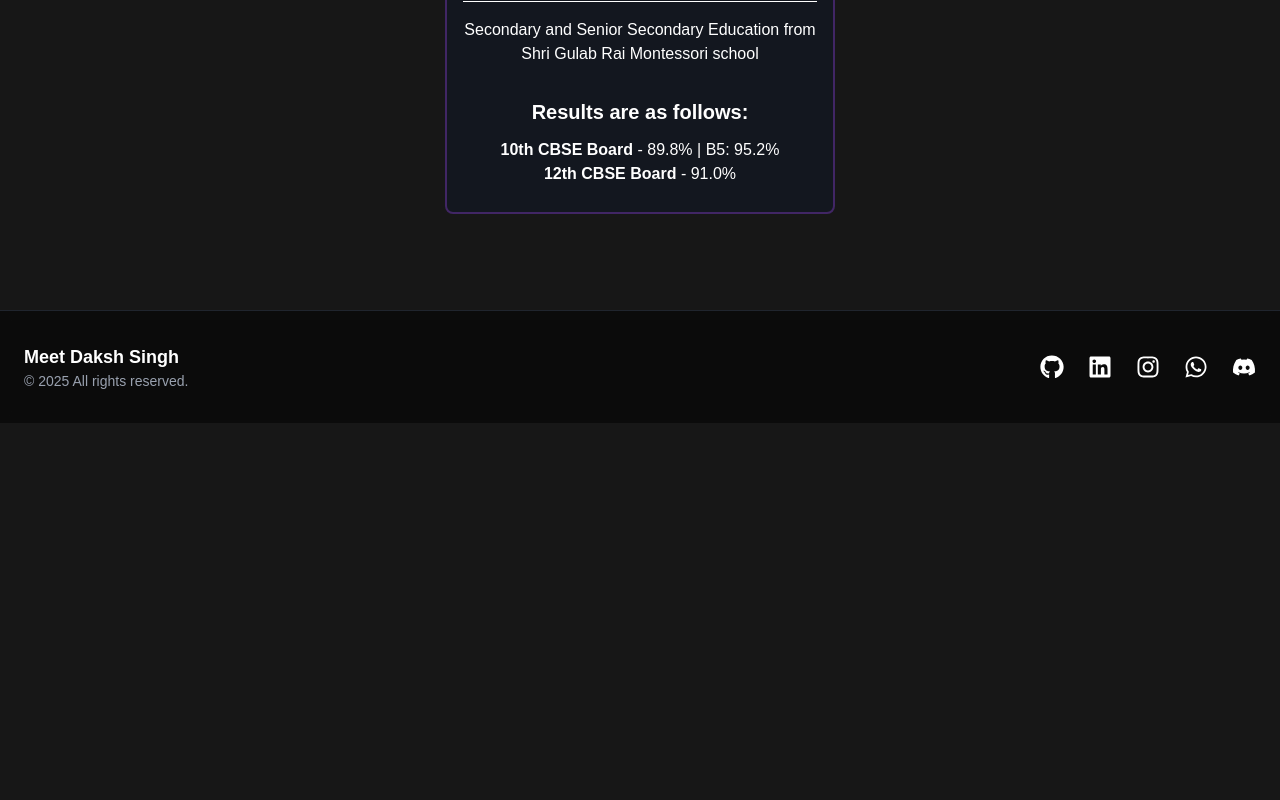
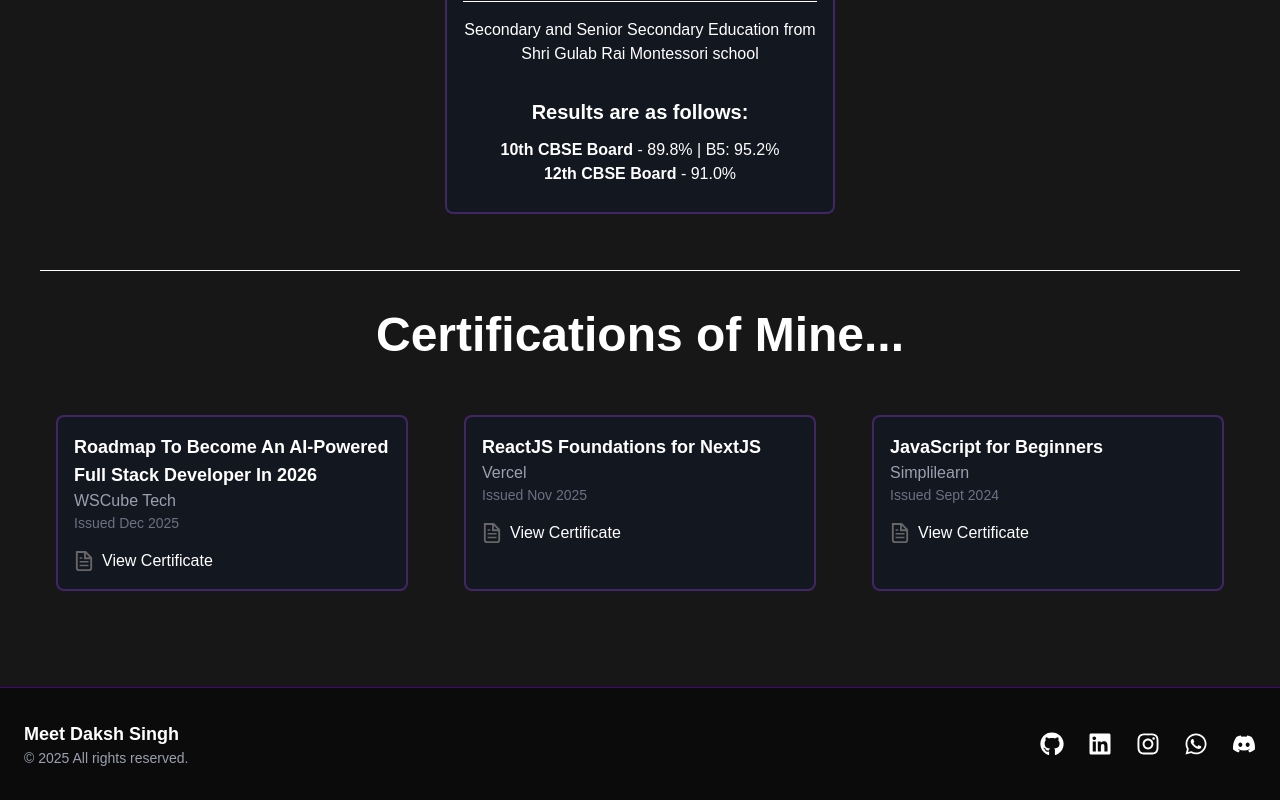
Before and after one commit to DakshSingh-GitHub/PortfolioWebApp, a Next.js app: page /about in a window 1280 px wide. Shown: the part 1167-1967 px from the top of the page. Before the commit the page ends 1590 px from the top, so only its background shows below. Built offline with nearby package versions, Linux system fonts and the light colour scheme.

Commit message:
Editted the borders slightly and made a certificate section

```diff
--- a/app/about/page.tsx
+++ b/app/about/page.tsx
@@ -10,6 +10,7 @@ import {
     FaWhatsapp,
     FaDiscord,
 } from "react-icons/fa";
+import Certificate from "@/components/pagecomponent/Certificate";
 
 const schoolList = [
     {
@@ -111,7 +112,7 @@ export default function AboutPage() {
                 </div>
             </div>
             <hr />
-            <div className="schoolList mt-10 px-2 md:px-0">
+            <div className="schoolList mt-10 px-2 md:px-0 mb-10">
                 <h1
                     className={`${classNames.aboutHeader} ${classNames.textGlowEffect}`}
                 >
@@ -121,6 +122,17 @@ export default function AboutPage() {
                     {schoolMap}
                 </div>
             </div>
+            <hr />
+            <div className="mt-10 px-2 md:px-0">
+                <h1
+                    className={`${classNames.aboutHeader} ${classNames.textGlowEffect}`}
+                >
+                    Certifications of Mine...
+                </h1>
+                <div className="flex flex-col md:flex-row items-center justify-evenly h-full w-full mt-10 gap-4 md:gap-0">
+                    <Certificate />
+                </div>
+            </div>
         </div>
     );
 }
--- a/components/global/Card.tsx
+++ b/components/global/Card.tsx
@@ -8,7 +8,7 @@ interface CardProps { image: string; text: string; paragraph: string; board:bool
 export default function Card( { image, text, paragraph, board }: CardProps ) {
     return (
         <div
-            className={`${classNames.card} w-full md:w-97.5 h-auto md:h-140 cursor-default border-purple-500/30 bg-gray-900/50  hover:shadow-purple-500/50 hover:border-purple-500`}
+            className={`${classNames.card} w-full md:w-97.5 h-auto md:h-140 cursor-default border-purple-500/30 bg-gray-900/50 hover:shadow-purple-500/50 hover:border-purple-500`}
         >
             <Image
                 src={image}
--- a/components/global/Footer.tsx
+++ b/components/global/Footer.tsx
@@ -29,7 +29,7 @@ export default function Footer() {
     ];
 
     return (
-        <footer className="bg-black/50 text-white backdrop-blur-sm border-t border-gray-700/50 transition-shadow duration-300 ease-in-out hover:shadow-[0_-10px_25px_-5px_rgba(76,5,119,0.8)] mt-10 hover:border-purple-500">
+        <footer className="bg-black/50 text-white backdrop-blur-sm border-t border-purple-700/50 transition-shadow duration-300 ease-in-out hover:shadow-[0_-10px_25px_-5px_rgba(76,5,119,0.8)] mt-10 hover:border-purple-500">
             <div className="container mx-auto px-6 py-8">
                 <div className="flex flex-col md:flex-row justify-between items-center">
                     <div className="mb-4 md:mb-0">
--- a/components/global/Navbar.tsx
+++ b/components/global/Navbar.tsx
@@ -56,7 +56,7 @@ export default function Navbar() {
     ];
 
     return (
-        <nav className="fixed top-0 left-0 right-0 z-10 bg-black/50 text-white backdrop-blur-sm border-b border-gray-700/50 transition-shadow duration-300 ease-in-out hover:shadow-[0_10px_25px_-5px_rgba(76,5,119,0.8)] hover:border-purple-500">
+        <nav className="fixed top-0 left-0 right-0 z-10 bg-black/50 text-white backdrop-blur-sm border-b border-purple-700/50 transition-shadow duration-300 ease-in-out hover:shadow-[0_10px_25px_-5px_rgba(76,5,119,0.8)] hover:border-purple-500">
             <div className="container mx-auto px-6 py-6">
                 <div className="flex justify-between items-center">
                     <Link
--- /dev/null
+++ b/components/pagecomponent/Certificate.tsx
@@ -0,0 +1,86 @@
+"use client";
+import React from "react";
+import { classNames } from "../styles";
+import Image from "next/image";
+
+interface CertificateCardProps {
+    title: string;
+    issuer: string;
+    date: string;
+    pdfUrl: string;
+}
+
+const CertificateCard: React.FC<CertificateCardProps> = ({
+    title,
+    issuer,
+    date,
+    pdfUrl,
+}) => {
+    return (
+        <div
+            className={`${classNames.card} bg-gray-900/50 border-purple-500/30 hover:border-purple-500 hover:shadow-purple-500/50`}
+        >
+            <a href={pdfUrl} target="_blank" rel="noopener noreferrer">
+                <div className="p-4">
+                    <h3
+                        className={`text-lg font-bold ${classNames.textGlowEffect}`}
+                    >
+                        {title}
+                    </h3>
+                    <p className="text-gray-400">{issuer}</p>
+                    <p className="text-sm text-gray-500">{date}</p>
+                    <div className="flex items-center mt-4">
+                        <Image
+                            src="/file.svg"
+                            alt="File Icon"
+                            width={20}
+                            height={20}
+                        />
+                        <span className={`ml-2 ${classNames.textGlowEffect}`}>
+                            View Certificate
+                        </span>
+                    </div>
+                </div>
+            </a>
+        </div>
+    );
+};
+
+const certificates = [
+    {
+        title: "Roadmap To Become An AI-Powered Full Stack Developer In 2026",
+        issuer: "WSCube Tech",
+        date: "Issued Dec 2025",
+        pdfUrl: "https://drive.google.com/file/d/1lfeFznZM7dwUKYpjuJ1atOJfzfCMwFWh/view?usp=sharing",
+    },
+    {
+        title: "ReactJS Foundations for NextJS",
+        issuer: "Vercel",
+        date: "Issued Nov 2025",
+        pdfUrl: "https://drive.google.com/file/d/1q4iYZ7gpiqOGCZe5T5aeVimALCx9QJcD/view?usp=sharing",
+    },
+    {
+        title: "JavaScript for Beginners",
+        issuer: "Simplilearn",
+        date: "Issued Sept 2024",
+        pdfUrl: "https://drive.google.com/file/d/1Iv5KWxPLjKpw2yfK56lKN6iWkrbiFony/view?usp=sharing",
+    },
+];
+
+const Certificate: React.FC = () => {
+    return (
+        <div className="grid grid-cols-1 md:grid-cols-2 lg:grid-cols-3 gap-6">
+            {certificates.map((cert, index) => (
+                <CertificateCard
+                    key={index}
+                    title={cert.title}
+                    issuer={cert.issuer}
+                    date={cert.date}
+                    pdfUrl={cert.pdfUrl}
+                />
+            ))}
+        </div>
+    );
+};
+
+export default Certificate;
```
